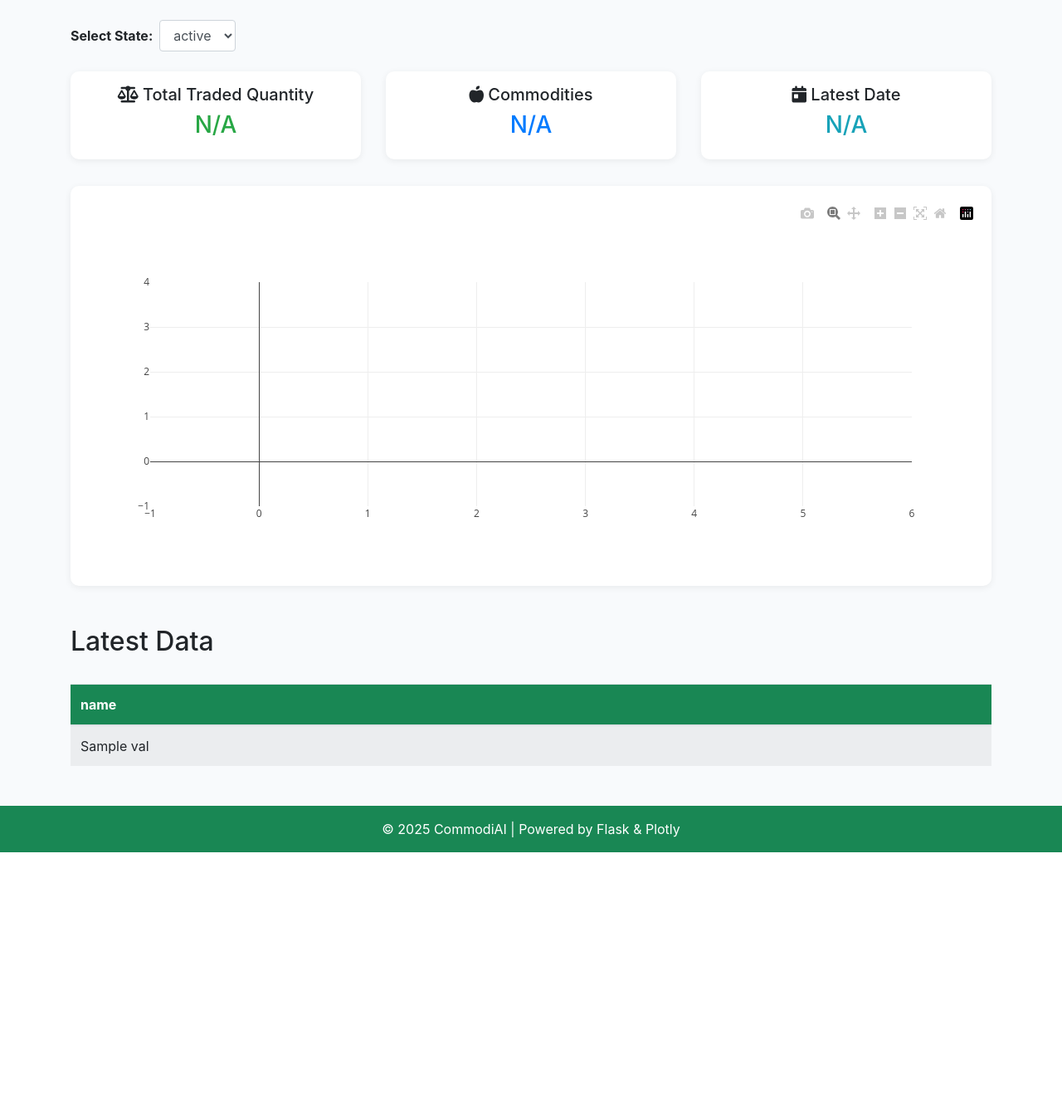
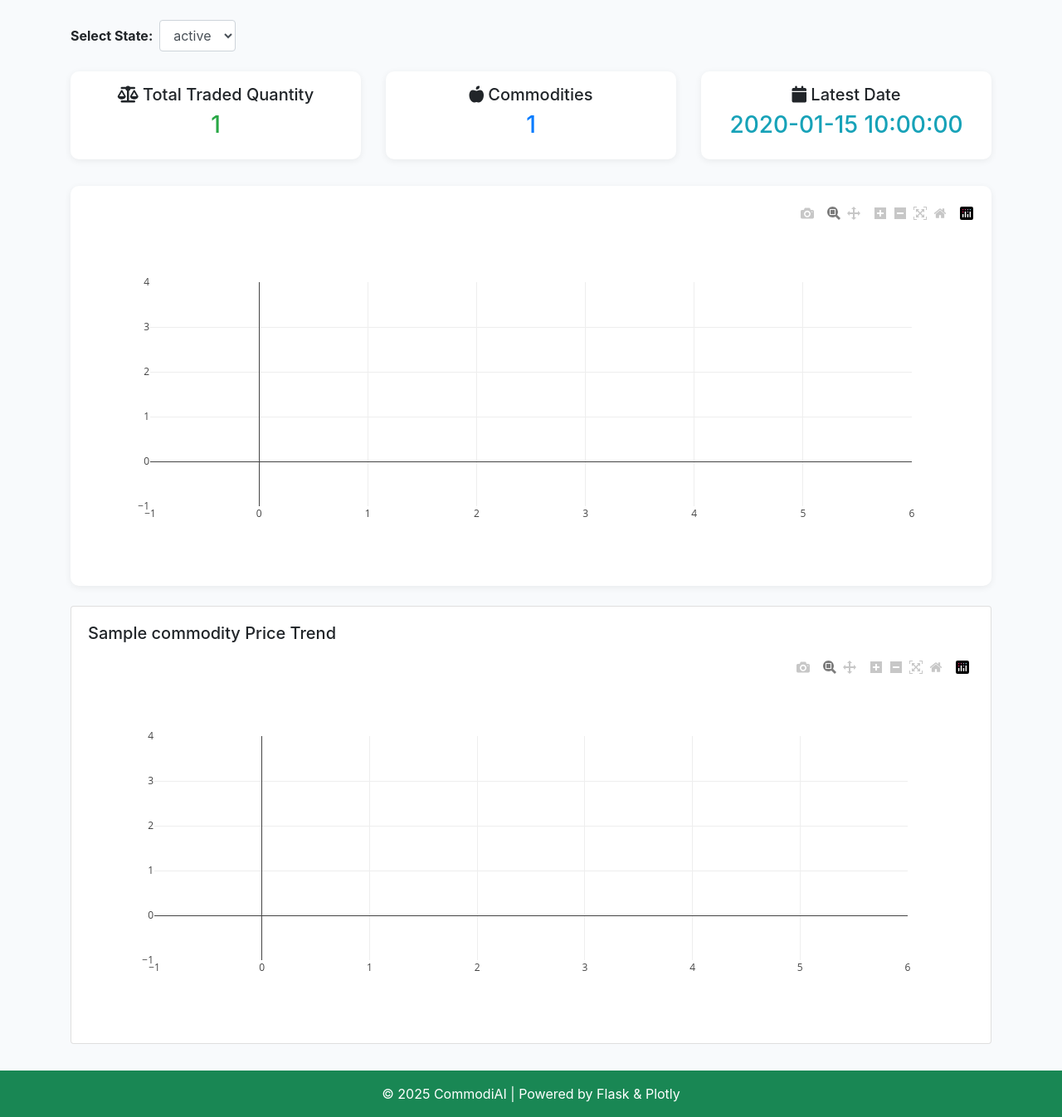
Before and after one commit to abhiraz7/CommodiAI-, a Flask app: template agri-data-website/templates/index.html in a window 1280 px wide. Shown: the part 56-1402 px from the top of the page at 83% size. Before the commit the page ends 1083 px from the top, so only its background shows below. Run offline with Flask 2, Linux system fonts and the light colour scheme; the template is opened without the code that fills it: most values are stand-ins (such as "Sample title", 1, 10 or a date in 2020); some libraries are stand-ins or nearby versions.

Commit message:
changed the view and removed table

```diff
--- a/agri-data-website/app.py
+++ b/agri-data-website/app.py
@@ -23,22 +23,50 @@
     # Filter data by selected state
     filtered_df = df[df["State"] == selected_state] if selected_state else df
 
-    # Analytics: Top 10 Commodities by Traded Quantity in selected state
-    graphJSON = None
-    if "Commodity" in filtered_df.columns and "Traded Quantity" in filtered_df.columns:
-        filtered_df["Traded Quantity"] = pd.to_numeric(filtered_df["Traded Quantity"], errors='coerce')
-        summary = filtered_df.groupby("Commodity")["Traded Quantity"].sum().reset_index()
-        summary = summary.sort_values("Traded Quantity", ascending=False).head(10)
-        fig = px.bar(summary, x="Commodity", y="Traded Quantity", title=f"Top 10 Commodities in {selected_state}")
-        graphJSON = json.dumps(fig, cls=plotly.utils.PlotlyJSONEncoder)
+    # --- Summary Calculations ---
+    # Total Traded Quantity
+    if "Traded Quantity" in filtered_df.columns and not filtered_df.empty:
+        filtered_df["Traded Quantity"] = pd.to_numeric(filtered_df["Traded Quantity"], errors="coerce")
+        total_traded_quantity = int(filtered_df["Traded Quantity"].sum())
+    else:
+        total_traded_quantity = "N/A"
 
-    # Show the latest 20 rows in the table
-    table_data = filtered_df.tail(20).to_dict(orient="records")
+    # Commodities count
+    if "Commodity" in filtered_df.columns and not filtered_df.empty:
+        commodities_count = int(filtered_df["Commodity"].nunique())
+    else:
+        commodities_count = "N/A"
+
+    # Latest date
+    if "Date" in filtered_df.columns and not filtered_df.empty:
+        filtered_df["Date"] = pd.to_datetime(filtered_df["Date"], dayfirst=True, errors="coerce")
+        latest_date_val = filtered_df["Date"].max()
+        latest_date = latest_date_val.strftime("%d-%m-%Y") if pd.notnull(latest_date_val) else "N/A"
+    else:
+        latest_date = "N/A"
+
+    # --- Commodity Price Trends ---
+    # List of commodities to show trends for (add more as needed)
+    trend_commodities = ["ONION", "LEMON", "TURMERIC", "COTTON", "GROUND NUT", "RED CHILLI-DRY"]
+    trend_graphs = []
+
+    if "Commodity" in filtered_df.columns and "Modal Price (Rs.)" in filtered_df.columns and "Date" in filtered_df.columns:
+        filtered_df["Modal Price (Rs.)"] = pd.to_numeric(filtered_df["Modal Price (Rs.)"].astype(str).str.replace(",", ""), errors="coerce")
+        filtered_df["Date"] = pd.to_datetime(filtered_df["Date"], dayfirst=True, errors="coerce")
+        for commodity in trend_commodities:
+            comm_df = filtered_df[filtered_df["Commodity"].str.contains(commodity, case=False, na=False)]
+            if not comm_df.empty:
+                comm_df = comm_df.sort_values("Date")
+                fig = px.line(comm_df, x="Date", y="Modal Price (Rs.)", title=f"{commodity.title()} Price Trend in {selected_state}")
+                graphJSON = json.dumps(fig, cls=plotly.utils.PlotlyJSONEncoder)
+                trend_graphs.append({"commodity": commodity.title(), "graphJSON": graphJSON})
 
     return render_template(
         "index.html",
-        table_data=table_data,
-        graphJSON=graphJSON,
+        total_traded_quantity=total_traded_quantity,
+        commodities_count=commodities_count,
+        latest_date=latest_date,
+        trend_graphs=trend_graphs,
         states=states,
         selected_state=selected_state
     )
--- a/agri-data-website/templates/index.html
+++ b/agri-data-website/templates/index.html
@@ -36,37 +36,26 @@
             <div class="col-md-4 mb-2">
                 <div class="summary-card p-3 text-center">
                     <h5><i class="fas fa-balance-scale"></i> Total Traded Quantity</h5>
-                    <h3 class="text-success">
-                        {{
-                            table_data | sum(attribute='Traded Quantity') if table_data and 'Traded Quantity' in table_data[0] else 'N/A'
-                        }}
-                    </h3>
+                    <h3 class="text-success">{{ total_traded_quantity }}</h3>
                 </div>
             </div>
             <div class="col-md-4 mb-2">
                 <div class="summary-card p-3 text-center">
                     <h5><i class="fas fa-apple-alt"></i> Commodities</h5>
-                    <h3 class="text-primary">
-                        {{
-                            table_data | map(attribute='Commodity') | unique | list | length if table_data and 'Commodity' in table_data[0] else 'N/A'
-                        }}
-                    </h3>
+                    <h3 class="text-primary">{{ commodities_count }}</h3>
                 </div>
             </div>
             <div class="col-md-4 mb-2">
                 <div class="summary-card p-3 text-center">
-                    <h5><i class="fas fa-calendar-day"></i> Latest Date</h5>
-                    <h3 class="text-info">
-                        {{
-                            table_data[-1]['Date'] if table_data and 'Date' in table_data[-1] else 'N/A'
-                        }}
-                    </h3>
+                    <h5><i class="fas fa-calendar"></i> Latest Date</h5>
+                    <h3 class="text-info">{{ latest_date }}</h3>
                 </div>
             </div>
         </div>
 
         <!-- Chart -->
         <div id="chart" class="plotly-graph-div mb-4">
+
             {% if graphJSON %}
                 <div id="plotly-div"></div>
                 <script>
@@ -78,6 +67,24 @@
             {% endif %}
         </div>
 
+        <!-- Commodity Price Trend Graphs -->
+        {% if trend_graphs %}
+            <script src="https://cdn.plot.ly/plotly-latest.min.js"></script>
+            {% for trend in trend_graphs %}
+                <div class="card mb-4">
+                    <div class="card-body">
+                        <h5 class="card-title">{{ trend.commodity }} Price Trend</h5>
+                        <div id="graph-{{ loop.index }}"></div>
+                    </div>
+                </div>
+                <script>
+                    var graphData = {{ trend.graphJSON | safe }};
+                    Plotly.newPlot('graph-{{ loop.index }}', graphData.data, graphData.layout);
+                </script>
+            {% endfor %}
+        {% endif %}
+
+        {#
         <h2 class="mt-5 mb-3">Latest Data</h2>
         <div class="table-responsive">
             <table class="table table-striped mt-3">
@@ -99,6 +106,7 @@
                 </tbody>
             </table>
         </div>
+        #}
     </div>
     <div class="footer">
         <span>&copy; {{ 2025 }} CommodiAI | Powered by Flask &amp; Plotly</span>
```
